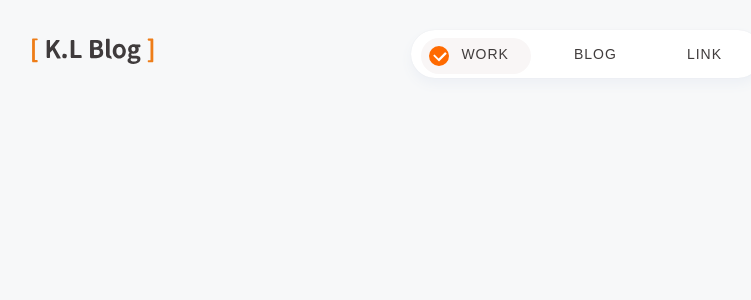
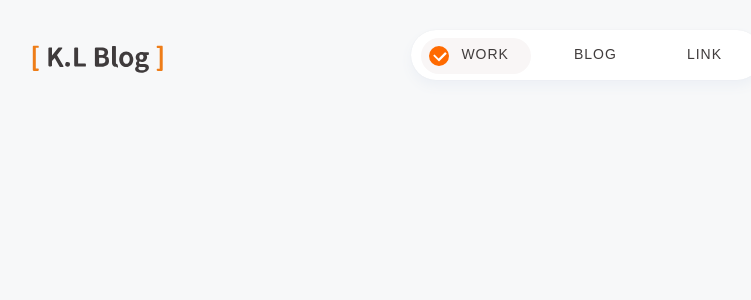
Before and after one commit to luoyu54321/react-next-blog-testing, a Next.js app: page / in a window 1280 px wide. Shown: the top 300 px of the page, without its empty margins (248-999 px from the left). Built offline with nearby package versions, Linux system fonts and the light colour scheme.

Commit message:
fix/SVG Oversized on Load, reason: The viewbox property defines the region of an svg element

```diff
--- a/component/header.js
+++ b/component/header.js
@@ -1,6 +1,7 @@
 import styled from 'styled-components'
 import { useRouter } from 'next/router'
 import React from 'react'
+import { Logo } from './images/kk-logo.js'
 
 const Header = () => {
   const router = useRouter();
@@ -28,10 +29,7 @@ const Header = () => {
     <Navcolor>
       <HeaderContainer>
         <ImageLogoContainer>
-          <img
-            src="/kk-logo.svg"
-            alt="kkluo blog logo"
-          />
+          <Logo />
         </ImageLogoContainer>
         <NavArea>
           <div>
@@ -65,8 +63,6 @@ export default Header;
 
 
 const ImageLogoContainer = styled.div`
-    width:140px;
-    height:40px;
     display: flex;
     justify-content: center;
     align-items: center;
@@ -75,8 +71,8 @@ const ImageLogoContainer = styled.div`
   @media only screen and (max-width: 600px) {
     position: fixed;
     box-shadow: 0 0 1px 0 #dfe2e8;
+    top: 0px;
     width: 100%;
-    top: 0px;
     padding: 10px 0 5px;
     background-color: white;
   }
--- /dev/null
+++ b/component/images/kk-logo.js
@@ -0,0 +1,53 @@
+import React from 'react';
+import _JSXStyle from "styled-jsx/style";
+
+export const Logo = () => {
+  return (
+    <svg width="150" height="50" xmlns="http://www.w3.org/2000/svg" id="Layer_1" data-name="Layer 1" viewBox="0 0 50 10" >
+      <g>
+        <path className="st0" d="M3.9,10.3c-0.1,0-0.2,0-0.2-0.1c-0.1-0.1-0.1-0.1-0.1-0.2V2.2c0-0.1,0-0.1,0.1-0.2s0.1-0.1,0.2-0.1h1.4
+		c0.1,0,0.2,0,0.2,0.1s0.1,0.1,0.1,0.2v0.1c0,0.1,0,0.2-0.1,0.2C5.5,2.6,5.4,2.6,5.3,2.6H4.6c0,0,0,0,0,0v6.9c0,0,0,0,0,0h0.7
+		c0.1,0,0.2,0,0.2,0.1s0.1,0.1,0.1,0.2V10c0,0.1,0,0.2-0.1,0.2c-0.1,0.1-0.1,0.1-0.2,0.1H3.9z"/>
+        <path className="st1" d="M9.1,8.8c-0.1,0-0.2,0-0.2-0.1S8.8,8.6,8.8,8.5V2.8c0-0.1,0-0.2,0.1-0.2S9,2.5,9.1,2.5h0.7
+		c0.1,0,0.2,0,0.2,0.1S10,2.7,10,2.8v2.4c0,0,0,0,0,0s0,0,0,0L12,2.7c0.1-0.2,0.3-0.2,0.5-0.2h0.8c0.1,0,0.1,0,0.1,0.1
+		c0,0.1,0,0.1,0,0.2l-1.7,2.2c0,0,0,0,0,0.1l2.1,3.6c0,0,0,0.1,0,0.1s0,0.1,0,0.1c0,0.1-0.1,0.1-0.2,0.1h-0.8
+		c-0.2,0-0.3-0.1-0.4-0.3L10.9,6c0,0,0,0,0,0L10,7c0,0,0,0,0,0.1v1.4c0,0.1,0,0.2-0.1,0.2S9.8,8.8,9.7,8.8H9.1z"/>
+        <path className="st1" d="M15.2,8.9c-0.2,0-0.4-0.1-0.6-0.2s-0.2-0.4-0.2-0.6c0-0.2,0.1-0.4,0.2-0.6c0.1-0.2,0.3-0.2,0.6-0.2
+		c0.2,0,0.4,0.1,0.6,0.2C16,7.7,16,7.9,16,8.1c0,0.2-0.1,0.4-0.2,0.6S15.5,8.9,15.2,8.9z"/>
+        <path className="st1" d="M17.7,8.8c-0.1,0-0.2,0-0.2-0.1s-0.1-0.1-0.1-0.2V2.8c0-0.1,0-0.2,0.1-0.2s0.1-0.1,0.2-0.1h0.7
+		c0.1,0,0.2,0,0.2,0.1s0.1,0.1,0.1,0.2v5c0,0,0,0,0,0H21c0.1,0,0.2,0,0.2,0.1s0.1,0.1,0.1,0.2v0.5c0,0.1,0,0.2-0.1,0.2
+		S21,8.8,21,8.8H17.7z"/>
+        <path className="st1" d="M24.6,8.8c-0.1,0-0.2,0-0.2-0.1s-0.1-0.1-0.1-0.2V2.8c0-0.1,0-0.2,0.1-0.2s0.1-0.1,0.2-0.1h1.8
+		c1.5,0,2.3,0.5,2.3,1.6c0,0.3-0.1,0.6-0.2,0.8c-0.2,0.3-0.4,0.4-0.6,0.5c0,0,0,0,0,0c0,0,0,0,0,0c0.4,0.1,0.6,0.3,0.9,0.5
+		C28.9,6.2,29,6.6,29,7c0,0.6-0.2,1.1-0.7,1.4c-0.5,0.3-1,0.5-1.8,0.5H24.6z M25.6,5C25.6,5,25.6,5.1,25.6,5l0.7,0
+		c0.4,0,0.7-0.1,0.9-0.2c0.2-0.1,0.3-0.3,0.3-0.6c0-0.3-0.1-0.5-0.3-0.6c-0.2-0.1-0.5-0.2-0.9-0.2h-0.7c0,0,0,0,0,0V5z M25.6,7.8
+		C25.6,7.8,25.6,7.8,25.6,7.8l0.9,0c0.9,0,1.3-0.3,1.3-1c0-0.3-0.1-0.5-0.3-0.7c-0.2-0.1-0.6-0.2-1-0.2h-0.8c0,0,0,0,0,0V7.8z"/>
+        <path className="st1" d="M31.2,8.9c-0.4,0-0.7-0.1-0.9-0.4S30,8,30,7.5V2.3c0-0.1,0-0.1,0.1-0.2S30.3,2,30.3,2H31c0.1,0,0.2,0,0.2,0.1
+		c0.1,0.1,0.1,0.1,0.1,0.2v5.3c0,0.2,0.1,0.3,0.2,0.4c0,0,0,0,0.1,0s0.1,0,0.1,0.1c0,0,0,0,0.1,0.1c0,0,0.1,0,0.1,0.1
+		c0,0,0,0.1,0,0.1l0.1,0.4c0,0,0,0,0,0.1c0,0.1,0,0.1,0,0.2c0,0.1-0.1,0.1-0.2,0.1C31.5,8.9,31.4,8.9,31.2,8.9z"/>
+        <path className="st1" d="M35.6,8.8c-0.3,0.1-0.6,0.2-0.9,0.2s-0.6-0.1-0.9-0.2c-0.3-0.1-0.5-0.3-0.7-0.5c-0.2-0.2-0.4-0.5-0.5-0.8
+		c-0.1-0.3-0.2-0.7-0.2-1.1c0-0.4,0.1-0.7,0.2-1.1c0.1-0.3,0.3-0.6,0.5-0.8c0.2-0.2,0.5-0.4,0.7-0.5c0.3-0.1,0.6-0.2,0.9-0.2
+		s0.6,0.1,0.9,0.2c0.3,0.1,0.5,0.3,0.7,0.5c0.2,0.2,0.4,0.5,0.5,0.8C37,5.7,37.1,6,37.1,6.4c0,0.4-0.1,0.7-0.2,1.1
+		c-0.1,0.3-0.3,0.6-0.5,0.8C36.1,8.5,35.9,8.7,35.6,8.8z M34,7.5c0.2,0.3,0.4,0.4,0.8,0.4s0.6-0.1,0.8-0.4c0.2-0.3,0.3-0.6,0.3-1.1
+		s-0.1-0.8-0.3-1.1s-0.4-0.4-0.8-0.4S34.2,5.1,34,5.3S33.7,6,33.7,6.4S33.8,7.3,34,7.5z"/>
+        <path className="st1" d="M39.8,10.9c-0.6,0-1.1-0.1-1.5-0.3c-0.4-0.2-0.6-0.5-0.6-0.9c0-0.4,0.2-0.7,0.7-1c0,0,0,0,0,0c0,0,0,0,0,0
+		C38.2,8.5,38,8.2,38,7.9c0-0.2,0-0.3,0.1-0.5c0.1-0.2,0.2-0.3,0.4-0.4c0,0,0,0,0,0s0,0,0,0c-0.2-0.1-0.3-0.3-0.4-0.5
+		s-0.2-0.5-0.2-0.7c0-0.5,0.2-1,0.6-1.3s0.8-0.5,1.4-0.5c0.2,0,0.5,0,0.7,0.1c0,0,0,0,0.1,0H42c0.1,0,0.2,0,0.2,0.1
+		c0.1,0.1,0.1,0.1,0.1,0.2v0.3c0,0.1,0,0.1-0.1,0.2S42.1,5,42,5h-0.5c0,0,0,0,0,0c0.1,0.2,0.2,0.4,0.2,0.7c0,0.5-0.2,0.9-0.5,1.2
+		c-0.3,0.3-0.8,0.4-1.3,0.4c-0.2,0-0.4,0-0.6-0.1c0,0,0,0-0.1,0c-0.1,0.1-0.2,0.2-0.2,0.4c0,0.1,0.1,0.2,0.2,0.3
+		C39.3,8,39.5,8,39.8,8h0.8c0.6,0,1,0.1,1.3,0.3s0.4,0.5,0.4,0.9c0,0.5-0.2,0.9-0.7,1.2S40.6,10.9,39.8,10.9z M40,10.1
+		c0.4,0,0.6-0.1,0.9-0.2c0.2-0.1,0.3-0.3,0.3-0.5c0-0.2-0.1-0.3-0.2-0.3C40.9,9,40.7,9,40.4,9h-0.6c-0.3,0-0.5,0-0.6-0.1
+		c0,0,0,0,0,0c0,0,0,0-0.1,0c-0.2,0.2-0.3,0.3-0.3,0.5c0,0.2,0.1,0.4,0.3,0.5C39.4,10.1,39.6,10.1,40,10.1z M39.3,6.3
+		c0.1,0.2,0.3,0.2,0.5,0.2s0.4-0.1,0.5-0.2s0.2-0.4,0.2-0.6c0-0.3-0.1-0.5-0.2-0.6c-0.1-0.2-0.3-0.2-0.5-0.2S39.5,4.9,39.3,5
+		c-0.1,0.2-0.2,0.4-0.2,0.6C39.1,5.9,39.2,6.2,39.3,6.3z"/>
+        <path className="st0" d="M45.2,10.3c-0.1,0-0.2,0-0.2-0.1c-0.1-0.1-0.1-0.1-0.1-0.2V9.9c0-0.1,0-0.2,0.1-0.2c0.1-0.1,0.1-0.1,0.2-0.1
+		h0.7c0,0,0,0,0,0V2.7c0,0,0,0,0,0h-0.7c-0.1,0-0.2,0-0.2-0.1c-0.1-0.1-0.1-0.1-0.1-0.2V2.2c0-0.1,0-0.1,0.1-0.2
+		c0.1-0.1,0.1-0.1,0.2-0.1h1.4c0.1,0,0.2,0,0.2,0.1s0.1,0.1,0.1,0.2V10c0,0.1,0,0.2-0.1,0.2c-0.1,0.1-0.1,0.1-0.2,0.1H45.2z"/>
+      </g>
+      <style jsx>{`
+        .st0{fill:#EE7D18;}
+        .st1{fill:#3F3B3C;}
+      `}</style>
+    </svg>
+  )
+}
```
Also changed, not shown: .babelrc, package.json (line endings or trailing spaces).
